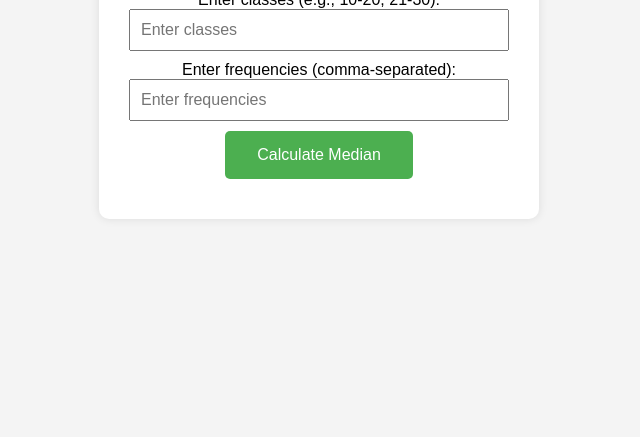
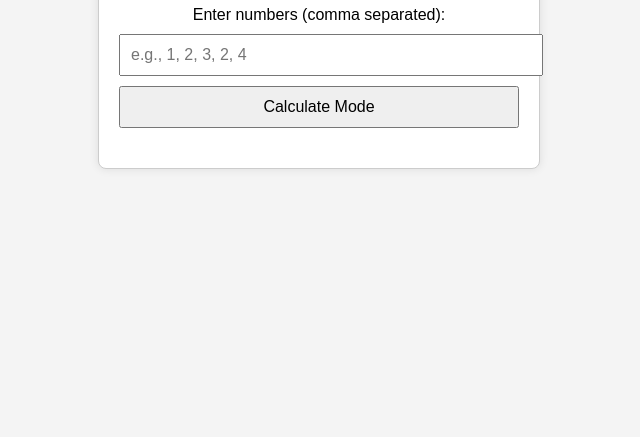
Before and after one commit to roshanpsiq/Mode, a plain HTML site: page index.html in a window 1280 px wide. Shown: the part 363-800 px from the top of the page, without its empty margins (321-961 px from the left). Drawn offline with Linux system fonts and the light colour scheme.

Commit message:
Update index.html

```diff
--- a/index.html
+++ b/index.html
@@ -4,93 +4,78 @@
 <head>
     <meta charset="UTF-8">
     <meta name="viewport" content="width=device-width, initial-scale=1.0">
-    <title>Grouped Median Calculator</title>
+    <title>Mode Calculator</title>
     <style>
         body {
-            font-family: Arial, sans-serif;
-            background-color: #f4f4f4;
-            text-align: center;
-            margin: 0;
-            padding: 0;
             display: flex;
-            flex-direction: column;
             justify-content: center;
             align-items: center;
             height: 100vh;
+            margin: 0;
+            font-family: Arial, sans-serif;
+            background-color: #f4f4f4;
         }
 
         .container {
-            background-color: #ffffff;
-            border-radius: 10px;
+            text-align: center;
+            max-width: 400px;
             padding: 20px;
+            border: 1px solid #ccc;
+            border-radius: 8px;
+            background-color: #fff;
             box-shadow: 0 0 10px rgba(0, 0, 0, 0.1);
-            width: 80%;
-            max-width: 400px;
         }
 
-        input[type="text"] {
-            width: calc(100% - 20px);
+        input, button {
+            margin-top: 10px;
+            width: 100%;
             padding: 10px;
-            margin-bottom: 10px;
             font-size: 16px;
-            box-sizing: border-box;
-        }
-
-        button {
-            background-color: #4caf50;
-            color: white;
-            border: none;
-            padding: 15px 32px;
-            text-align: center;
-            font-size: 16px;
-            cursor: pointer;
-            border-radius: 5px;
-            transition: background-color 0.3s;
-        }
-
-        button:hover {
-            background-color: #45a049;
         }
 
         #result {
-            font-size: 18px;
             margin-top: 20px;
-        }
-
-        table {
-            width: 100%;
-            margin-top: 20px;
-        }
-
-        th, td {
-            padding: 10px;
-            font-size: 14px;
-        }
-
-        @media (max-width: 480px) {
-            input[type="text"], button {
-                font-size: 14px;
-            }
+            font-weight: bold;
         }
     </style>
-    <script>
-        function calculateGroupedMedian() {
-            // JavaScript function remains the same as before
-        }
-    </script>
 </head>
 
 <body>
     <div class="container">
-        <h1>Grouped Median Calculator</h1>
-        <label for="classes">Enter classes (e.g., 10-20, 21-30):</label>
-        <input type="text" id="classes" placeholder="Enter classes">
-        <label for="frequencies">Enter frequencies (comma-separated):</label>
-        <input type="text" id="frequencies" placeholder="Enter frequencies">
-        <button onclick="calculateGroupedMedian()">Calculate Median</button>
-        <p id="result"></p>
-        <div id="midpoint-table"></div>
+        <h1>Mode Calculator</h1>
+        <label for="numbers">Enter numbers (comma separated):</label>
+        <input type="text" id="numbers" placeholder="e.g., 1, 2, 3, 2, 4">
+        <button onclick="calculateMode()">Calculate Mode</button>
+        <div id="result"></div>
     </div>
+
+    <script>
+        function calculateMode() {
+            const inputElement = document.getElementById("numbers");
+            const numbers = inputElement.value.split(",").map(num => parseInt(num.trim()));
+
+            const numberCounts = {};
+            numbers.forEach(num => {
+                numberCounts[num] = (numberCounts[num] || 0) + 1;
+            });
+
+            let mode;
+            let maxCount = 0;
+            for (const num in numberCounts) {
+                if (numberCounts[num] > maxCount) {
+                    mode = num;
+                    maxCount = numberCounts[num];
+                }
+            }
+
+            const resultElement = document.getElementById("result");
+            if (mode) {
+                resultElement.textContent = `Mode: ${mode}, Occurs ${maxCount} times.`;
+            } else {
+                resultElement.textContent = "No mode found.";
+            }
+        }
+    </script>
 </body>
 
 </html>
```
